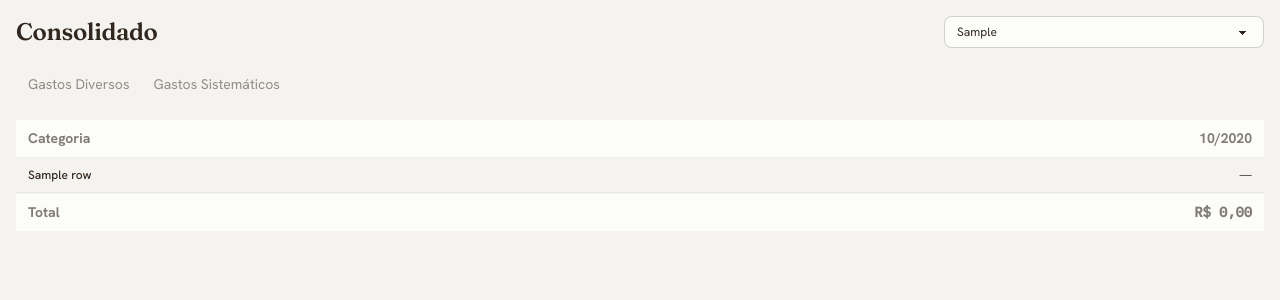
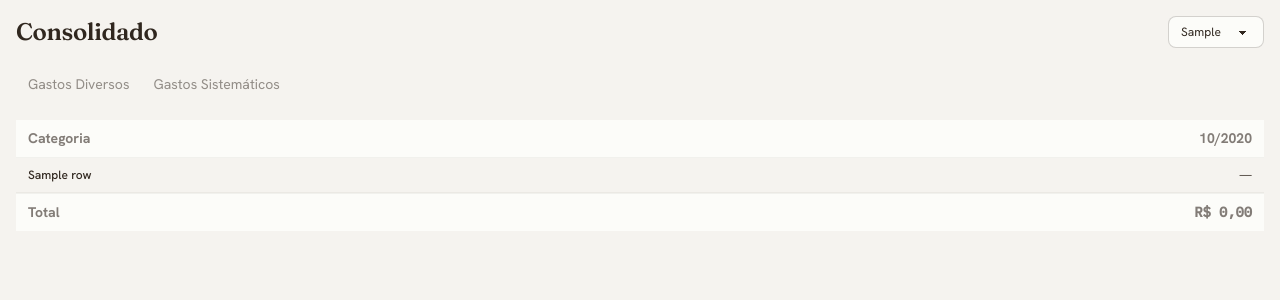
Before and after one commit to bessavagner/expense_tracker_v2, a Django app: template src/backend/templates/consolidated/consolidated_page.html in a window 1280 px wide. Shown: the part 64-364 px from the top of the page. Run offline with Django 5.2, Linux system fonts and the light colour scheme; the template is opened without the code that fills it: most values are stand-ins (such as "Sample title", 1, 10 or a date in 2020); style sheets or scripts are compiled from the project's sources; some libraries are stand-ins or nearby versions.

Commit message:
feat(003): narrow consolidado year select

```diff
--- a/src/backend/templates/consolidated/consolidated_page.html
+++ b/src/backend/templates/consolidated/consolidated_page.html
@@ -5,7 +5,7 @@
 {% block content %}
 <div class="flex justify-between items-center mb-4">
     <h2 class="text-2xl font-bold">Consolidado</h2>
-    <select class="select select-sm select-bordered"
+    <select class="select select-sm select-bordered w-24"
             onchange="htmx.ajax('GET', '/consolidated/{% if tab == 'systemics' %}systemics/{% endif %}?year=' + this.value, {target: '#consolidated-container', swap: 'innerHTML'})">
         {% for y in year_range %}
         <option value="{{ y }}" {% if y == current_year %}selected{% endif %}>{{ y }}</option>
```
